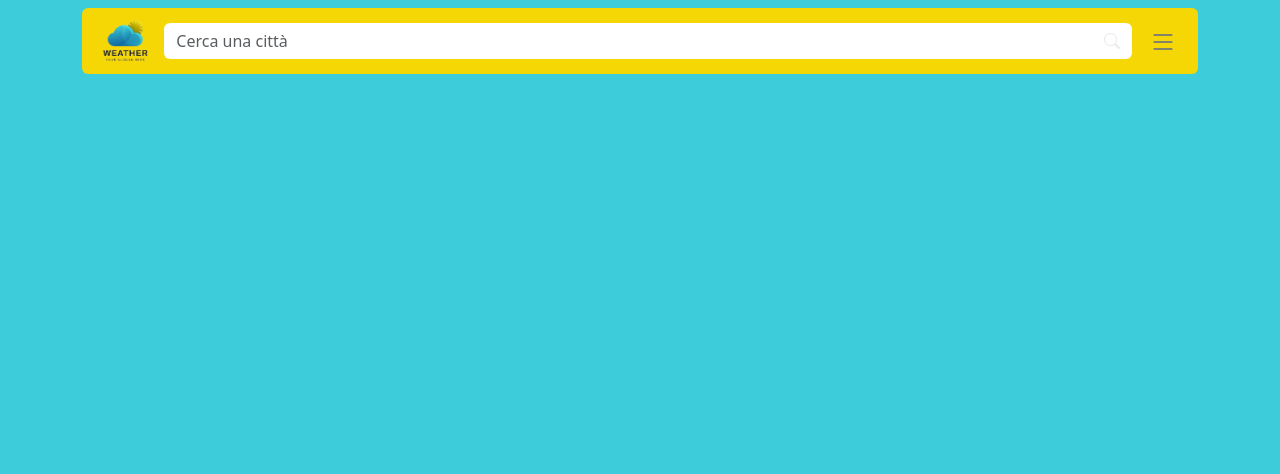
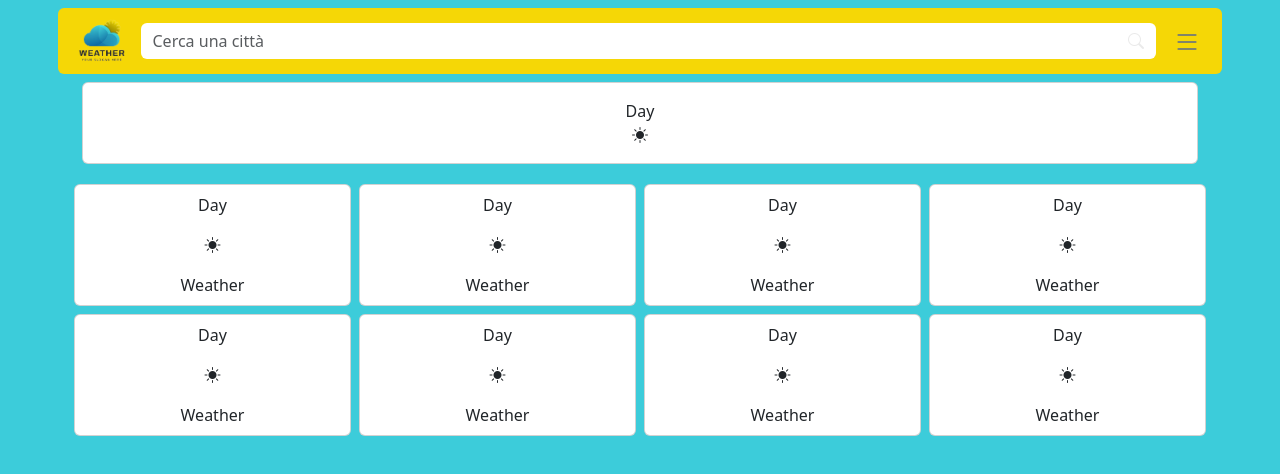
Before and after one commit to AleFarinaIV/weather_app, a Vue app: page / in a window 1280 px wide. Shown: the top 474 px of the page. Built offline with nearby package versions, Linux system fonts and the light colour scheme; the HTML template or start-up script is replaced by a standard one.

Commit message:
[UPD] first main concept

```diff
--- a/src/App.vue
+++ b/src/App.vue
@@ -1,9 +1,11 @@
 <script>
-import AppHeader from "./components/AppHeader.vue"
+import AppHeader from "./components/AppHeader.vue";
+import AppMain from "./components/AppMain.vue";
 
 export default {
   components: {
-    AppHeader
+    AppHeader,
+    AppMain,
   }
 }
 </script>
@@ -14,6 +16,10 @@ export default {
     <app-header />
   </header>
 
+  <main>
+    <app-main />
+  </main>
+
 </template>
 
 <style>
--- a/src/components/AppHeader.vue
+++ b/src/components/AppHeader.vue
@@ -6,7 +6,7 @@ export default {
 
 <template>
 
-    <div class="container bg-container py-2 px-4">
+    <div class="container bg-container py-2 px-4 px-md-0">
         <div class="row p-2 header_bg rounded">
             <div class="col-12 d-flex align-items-center">
                 <div class="img_box">
--- a/src/components/AppMain.vue
+++ b/src/components/AppMain.vue
@@ -1,8 +1,95 @@
 <script>
+export default {
 
+}
 </script>
 
 <template>
+
+    <div class="container">
+        <div class="row">
+            <div class="col-12 mb-3">
+                <div class="card">
+                  <div class="card-body text-center">
+                    <p class="m-0">Day</p>
+                    <i class="bi bi-sun-fill"></i>
+                  </div>
+                </div>
+            </div>
+            <div class="col-3 p-1">
+                <div class="card">
+                  <div class="card-body p-0 py-2 text-center">
+                    <p class="m-0">Day</p>
+                    <i class="bi bi-sun-fill my-3 d-block"></i>
+                    <p class="m-0">Weather</p>
+                  </div>
+                </div>
+            </div>
+            <div class="col-3 p-1">
+                <div class="card">
+                  <div class="card-body p-0 py-2 text-center">
+                    <p class="m-0">Day</p>
+                    <i class="bi bi-sun-fill my-3 d-block"></i>
+                    <p class="m-0">Weather</p>
+                  </div>
+                </div>
+            </div>
+            <div class="col-3 p-1">
+                <div class="card">
+                  <div class="card-body p-0 py-2 text-center">
+                    <p class="m-0">Day</p>
+                    <i class="bi bi-sun-fill my-3 d-block"></i>
+                    <p class="m-0">Weather</p>
+                  </div>
+                </div>
+            </div>
+            <div class="col-3 p-1">
+                <div class="card">
+                  <div class="card-body p-0 py-2 text-center">
+                    <p class="m-0">Day</p>
+                    <i class="bi bi-sun-fill my-3 d-block"></i>
+                    <p class="m-0">Weather</p>
+                  </div>
+                </div>
+            </div>
+            <div class="col-3 p-1">
+                <div class="card">
+                  <div class="card-body p-0 py-2 text-center">
+                    <p class="m-0">Day</p>
+                    <i class="bi bi-sun-fill my-3 d-block"></i>
+                    <p class="m-0">Weather</p>
+                  </div>
+                </div>
+            </div>
+            <div class="col-3 p-1">
+                <div class="card">
+                  <div class="card-body p-0 py-2 text-center">
+                    <p class="m-0">Day</p>
+                    <i class="bi bi-sun-fill my-3 d-block"></i>
+                    <p class="m-0">Weather</p>
+                  </div>
+                </div>
+            </div>
+            <div class="col-3 p-1">
+                <div class="card">
+                  <div class="card-body p-0 py-2 text-center">
+                    <p class="m-0">Day</p>
+                    <i class="bi bi-sun-fill my-3 d-block"></i>
+                    <p class="m-0">Weather</p>
+                  </div>
+                </div>
+            </div>
+            <div class="col-3 p-1">
+                <div class="card">
+                  <div class="card-body p-0 py-2 text-center">
+                    <p class="m-0">Day</p>
+                    <i class="bi bi-sun-fill my-3 d-block"></i>
+                    <p class="m-0">Weather</p>
+                  </div>
+                </div>
+            </div>
+        </div>
+    </div>
 
 </template>
 
```
